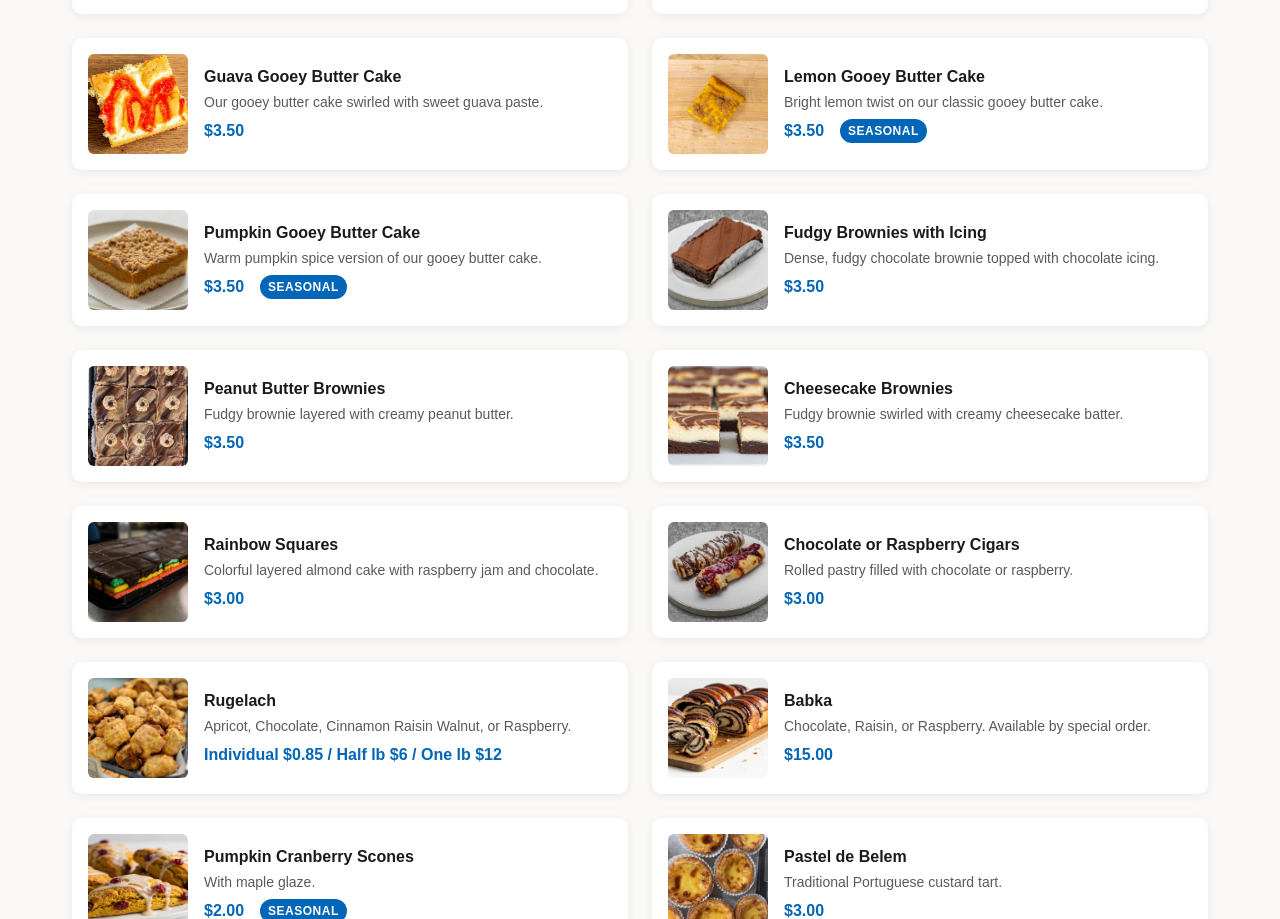
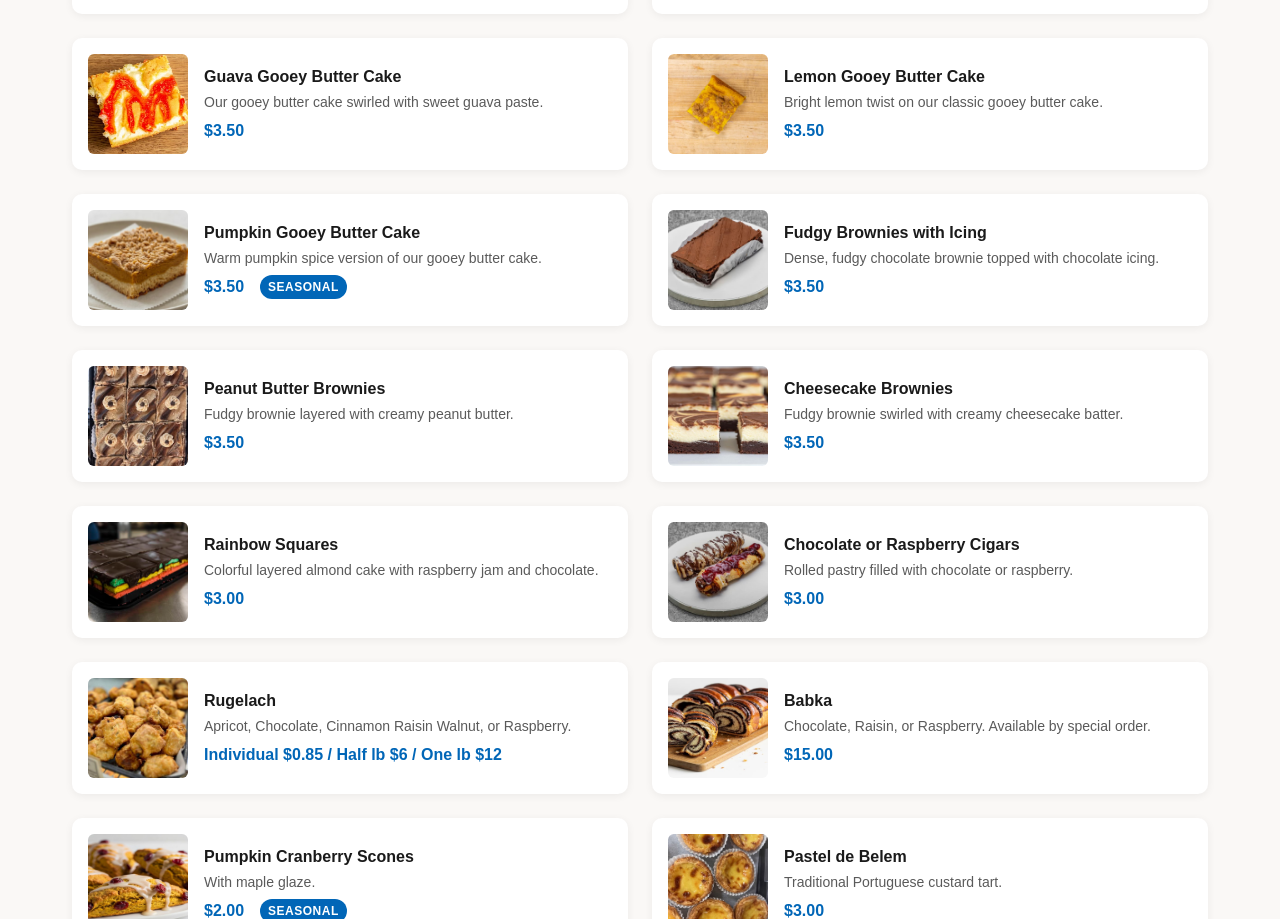
Before and after one commit to webeducationservices-oss/moreno-bakery, a Next.js app: page /menu/bakery in a window 1280 px wide. Shown: the part 8708-9627 px from the top of the page. Built offline with nearby package versions, Linux system fonts and the light colour scheme; a web font is replaced by a local one.

Commit message:
Edit app/data/menu.js — take off seasonal from lemon gooey butter cake

```diff
--- a/app/data/menu.js
+++ b/app/data/menu.js
@@ -242,7 +242,7 @@ export const BAKERY_CATEGORIES = [
       { name: "Chocolate Dipped Elephant Ears", price: "$2.65", description: "Our classic palmier dipped in rich chocolate.", image: "/images/food/moreno-bakery-chocolate-dipped-elephant-ears.jpg" },
       { name: "Vanilla Gooey Butter Cake", price: "$3.50", description: "St. Louis-style cake with a rich, gooey custard center.", image: "/images/food/moreno-bakery-gooey-butter-cake.jpg" },
       { name: "Guava Gooey Butter Cake", price: "$3.50", description: "Our gooey butter cake swirled with sweet guava paste.", image: "/images/food/moreno-bakery-guava-gooey-butter-cake.jpg" },
-      { name: "Lemon Gooey Butter Cake", price: "$3.50", description: "Bright lemon twist on our classic gooey butter cake.", tag: "Seasonal", image: "/images/food/moreno-bakery-lemon-gooey-butter-cake.jpg" },
+      { name: "Lemon Gooey Butter Cake", price: "$3.50", description: "Bright lemon twist on our classic gooey butter cake.", image: "/images/food/moreno-bakery-lemon-gooey-butter-cake.jpg" },
       { name: "Pumpkin Gooey Butter Cake", price: "$3.50", description: "Warm pumpkin spice version of our gooey butter cake.", tag: "Seasonal", image: "/images/food/moreno-bakery-pumpkin-gooey-butter-cake.jpg" },
       { name: "Fudgy Brownies with Icing", price: "$3.50", description: "Dense, fudgy chocolate brownie topped with chocolate icing.", image: "/images/food/moreno-bakery-fudgy-brownies-with-icing.jpg" },
       { name: "Peanut Butter Brownies", price: "$3.50", description: "Fudgy brownie layered with creamy peanut butter.", image: "/images/food/moreno-bakery-peanut-butter-brownies.jpg" },
```
